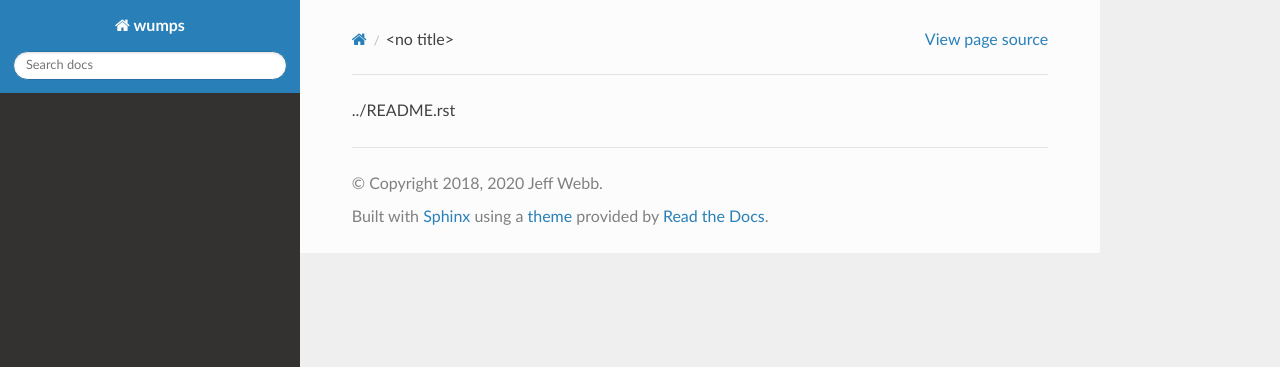
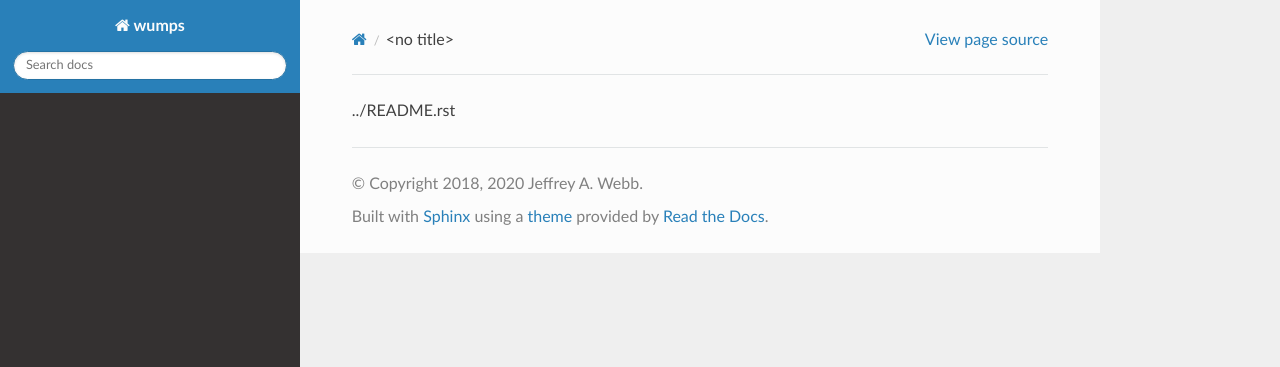
Before and after one commit to codecraftingtools/wumps, a Sphinx documentation site: the page built from doc/index.rst, in a window 1280 px wide. Shown: the top 367 px of the page. Built offline with Sphinx 7.4.7 and the Read the Docs theme 2.0.0, drawn with Linux system fonts in a browser that asks for light colours.

Commit message:
Updated documentation copyright author name.

```diff
--- a/doc/conf.py
+++ b/doc/conf.py
@@ -20,8 +20,8 @@
 # -- Project information -----------------------------------------------------
 
 project = u'wumps'
-copyright = u'2018, 2020 Jeff Webb'
-author = u'Jeff Webb'
+copyright = u'2018, 2020 Jeffrey A. Webb'
+author = u'Jeffrey A. Webb'
 
 # The short X.Y version
 version = u''
```
